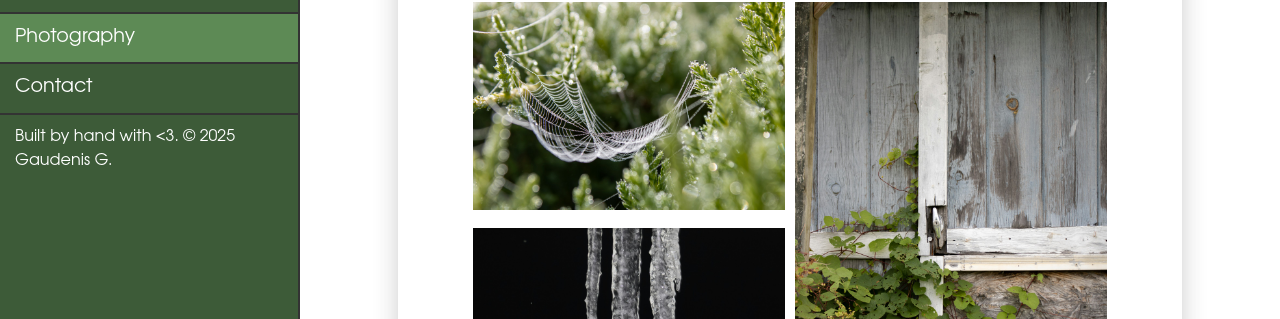
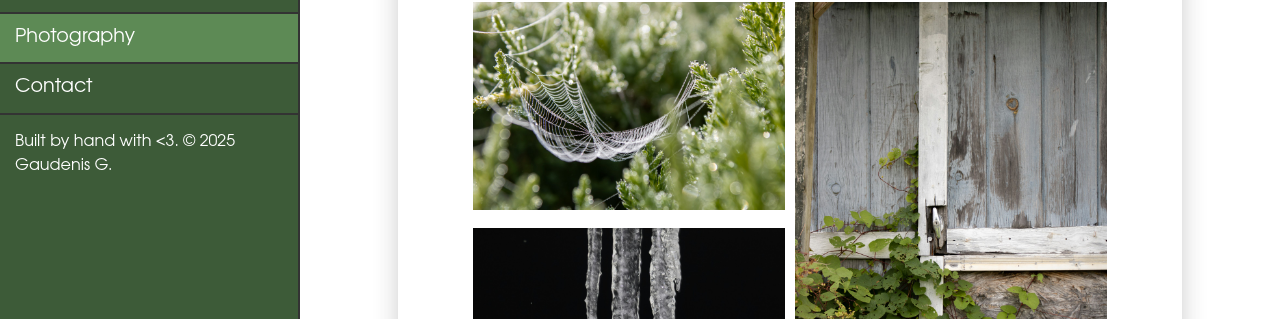
Before and after one commit to gaudenisg/gaudenisg.github.io, a Jekyll site: the page built from photography.md, in a window 1280 px wide. Shown: the part 306-625 px from the top of the page. Built offline with Jekyll 4.4.1, drawn with Linux system fonts in a browser that asks for light colours.

Commit message:
Update main.scss

```diff
--- a/_sass/main.scss
+++ b/_sass/main.scss
@@ -128,14 +128,14 @@
     }
 }
 .footer {
+	color: white;
     margin-right: 15px;
     margin-left: 15px;
-    color: white;
-	padding-top: 5px;
+	margin-bottom: 0;
+	padding-top: 10px;
 	padding-bottom: 5px;
 	@media screen and (min-width: $md) {
-		padding-top: 10px;
-		padding-bottom: 10px;
+		padding-top: 15px;
 	}
 }
 img[src$="#cwd-img"] {
```
